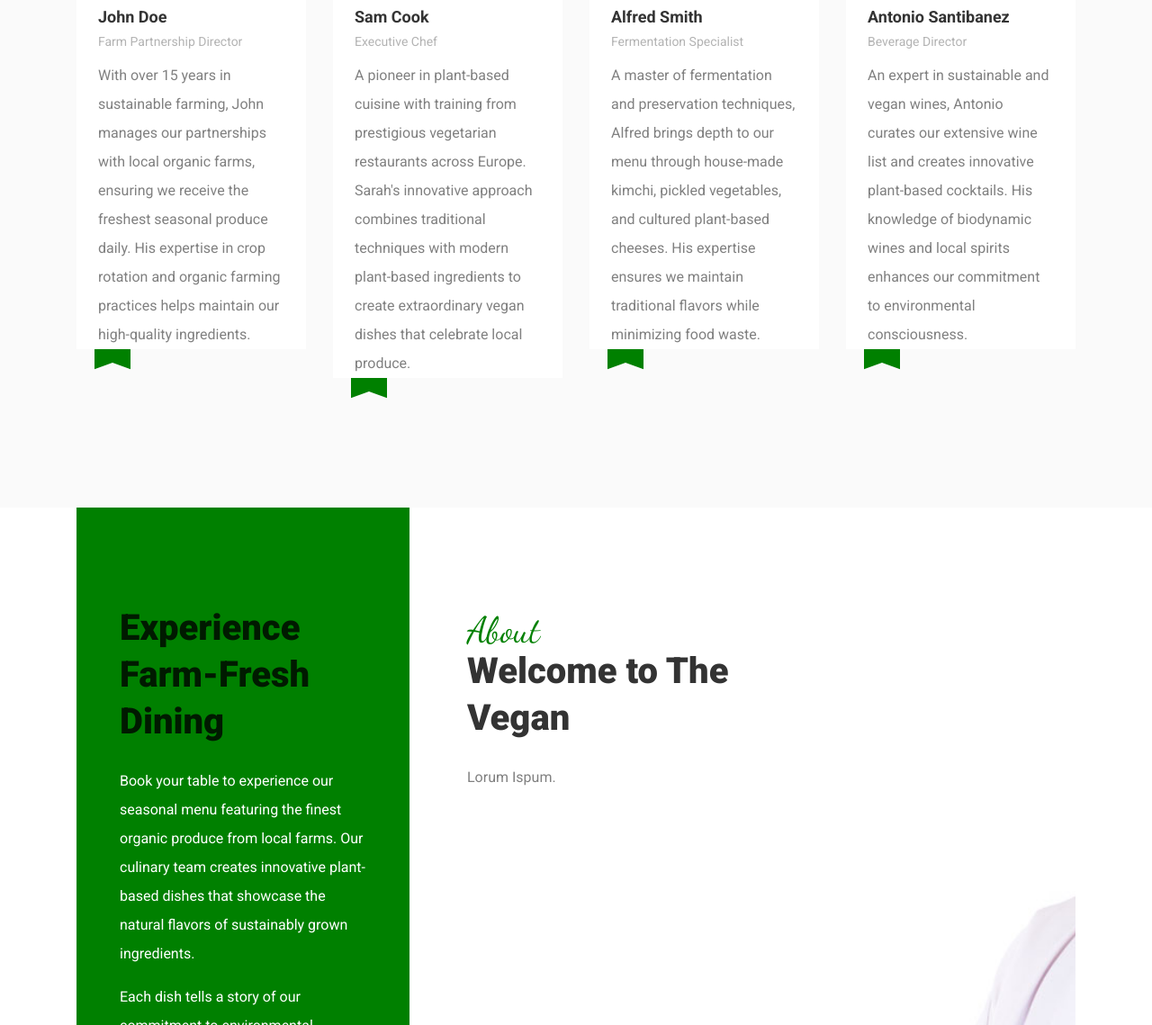
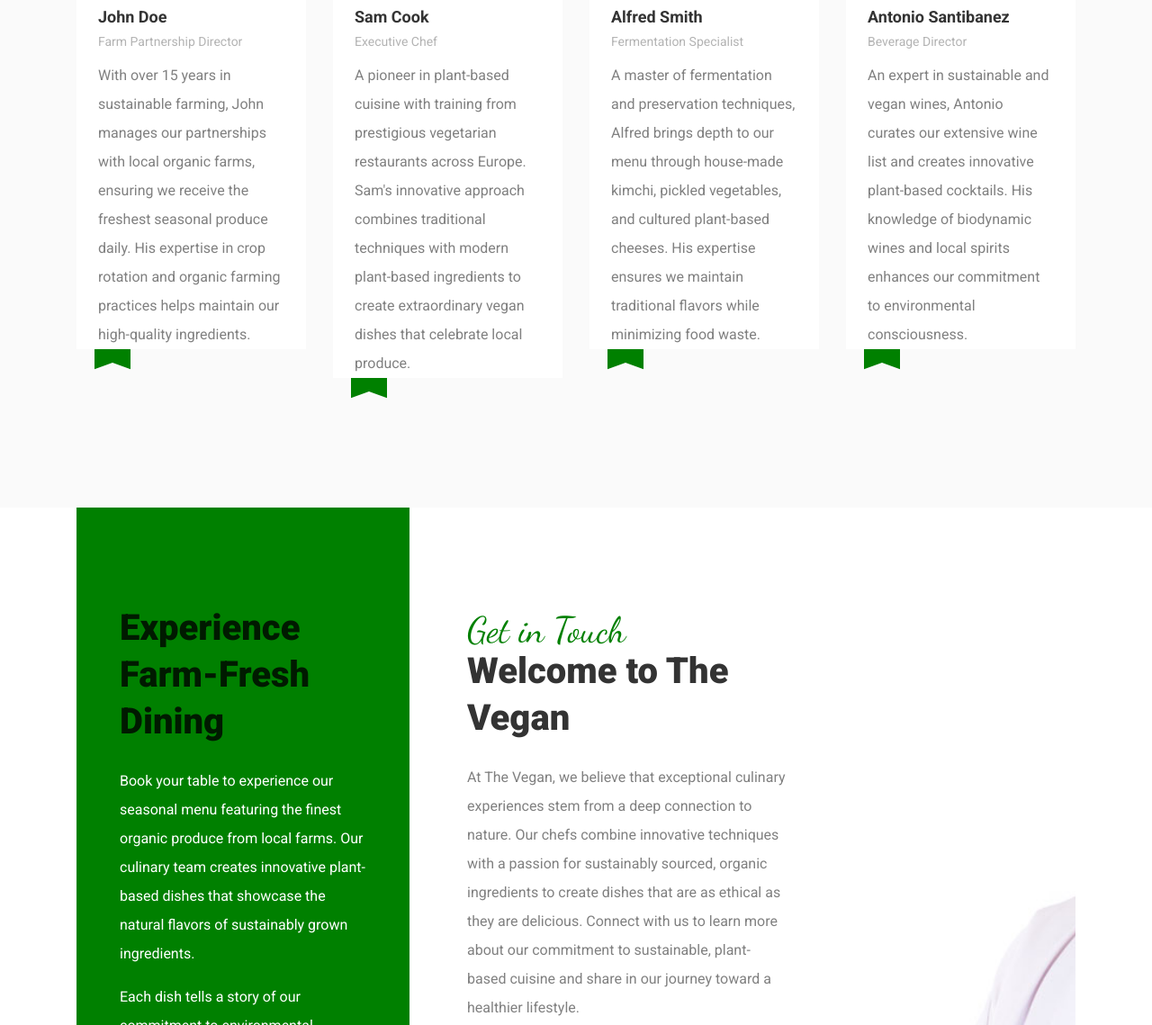
Before and after one commit to SouthFlorenceTSA/The-Vegan, a plain HTML site: page chef.html in a window 1280 px wide. Shown: the part 1273-2412 px from the top of the page at 90% size. Drawn offline with Linux system fonts and the light colour scheme.

Commit message:
Refactor multiple HTML files to remove placeholder text and improve content clarity

```diff
--- a/chef.html
+++ b/chef.html
@@ -120,8 +120,7 @@
 							<h3>Sam Cook</h3>
 							<span class="position mb-2">Executive Chef</span>
 							<div class="faded">
-								<p>A pioneer in plant-based cuisine with training from prestigious vegetarian restaurants across Europe. Sarah's innovative approach combines traditional techniques with modern plant-based ingredients to create extraordinary vegan dishes that celebrate local produce.</p>
-
+								<p>A pioneer in plant-based cuisine with training from prestigious vegetarian restaurants across Europe. Sam's innovative approach combines traditional techniques with modern plant-based ingredients to create extraordinary vegan dishes that celebrate local produce.</p>
 							</div>
 						</div>
 					</div>
@@ -170,7 +169,7 @@
 						<div class="row">
 							<div class="col-md-12">
 								<div class="form-group">
-									<input type="name" class="form-control" placeholder="Name">
+									<input type="text" class="form-control" placeholder="Name">
 								</div>
 							</div>
 							<div class="col-md-12">
@@ -230,12 +229,12 @@
   						<div class="col-md-12 col-lg-7">
   							<div class="heading-section mt-5 mb-4">
   								<div class="pl-lg-3 ml-md-5">
-  									<span class="subheading">About</span>
+  									<span class="subheading">Get in Touch</span>
   									<h2 class="mb-4">Welcome to The Vegan</h2>
   								</div>
   							</div>
   							<div class="pl-lg-3 ml-md-5">
-  								<p>Lorum Ispum.</p>
+								<p>At The Vegan, we believe that exceptional culinary experiences stem from a deep connection to nature. Our chefs combine innovative techniques with a passion for sustainably sourced, organic ingredients to create dishes that are as ethical as they are delicious. Connect with us to learn more about our commitment to sustainable, plant-based cuisine and share in our journey toward a healthier lifestyle.</p>
 
 			          </div>
 			        </div>
@@ -251,7 +250,6 @@
 					<div class="col-md-6 col-lg-3">
 						<div class="ftco-footer-widget mb-4">
 							<h2 class="ftco-heading-2">The Vegan</h2>
-							<p>Lorum Ispum</p>
 
 						</div>
 					</div>
@@ -276,7 +274,6 @@
 					</div>
 					<div class="col-md-6 col-lg-3">
 						<div class="ftco-footer-widget mb-4">
-							<p>Lorum Ispum</p>
 
 						</div>
 					</div>
```
Also changed, not shown: about.html (+2 -3 lines), blog.html (+1 -1 lines), contact.html (+1 -1 lines), reservation.html (+1 -1 lines).
